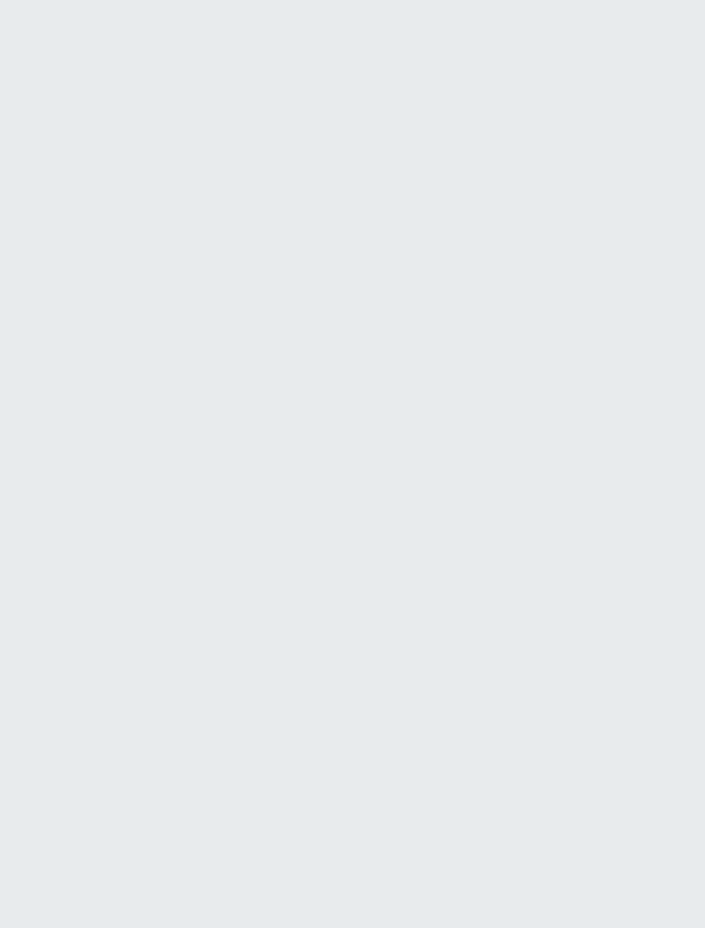
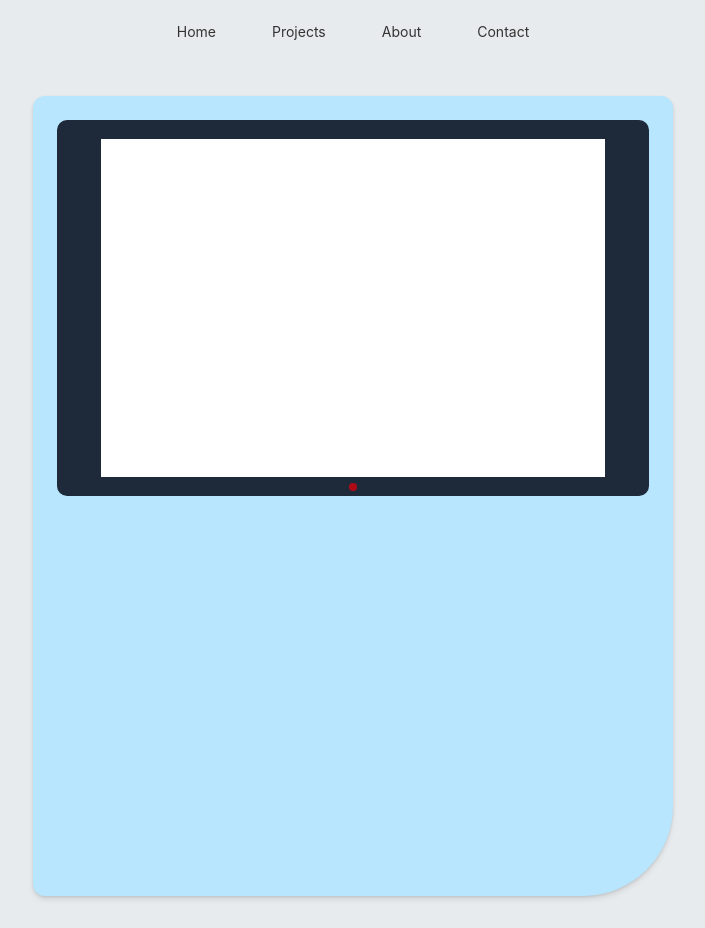
Before and after one commit to younes2808/portfolio, a React (Vite) app: page /secret in a window 1280 px wide. Before the commit this address had no page. Shown: the whole page, without its empty margins (287-992 px from the left). Before the commit the page ends 800 px from the top, so only its background shows below. Built offline with nearby package versions, Linux system fonts and the light colour scheme.

Commit message:
Jobber på å designe en gameboy

```diff
--- a/src/App.tsx
+++ b/src/App.tsx
@@ -1,17 +1,15 @@
 // App.tsx
 import { Routes, Route } from "react-router-dom";
 import Home from "./pages/Home";
-// import About from "";
-//import Resume from "./pages/Resume";
 import Projects from "./pages/Projects";
+import Games from "./pages/Games";
 
 function App() {
   return (
     <Routes>
       <Route path="/" element={<Home />} />
-      {/*<Route path="/about" element={<About />} />*/}
-      {/*<Route path="/resume" element={<Resume />} />*/}
       <Route path="/projects" element={<Projects />} />
+      <Route path="/secret" element={<Games />} />
     </Routes>
   );
 }
--- a/src/components/bentogrid.tsx
+++ b/src/components/bentogrid.tsx
@@ -53,6 +53,7 @@ const Bentogrid = () => {
 
         {/* Box 2 */}
         <div className="min-h-[200px] col-span-1 lg:col-span-4">
+          <Link to="/projects">
             <div className="group relative h-full w-full cursor-pointer overflow-hidden bg-white px-6 pt-10 pb-8 shadow-xl ring-1 ring-gray-500/5 transition-all duration-300 hover:-translate-y-1 hover:shadow-2xl rounded-3xl">
               <span className="absolute top-10 z-0 h-20 w-20 rounded-full bg-teal-500 transition-all duration-500 group-hover:scale-[30]"></span>
               <div className="relative z-10 h-full flex flex-col justify-between">
@@ -76,8 +77,8 @@ const Bentogrid = () => {
                 <div className="space-y-6 pt-5 text-base leading-7 text-gray-600 transition-all duration-500 group-hover:text-white/90">
                   <p>
                     This section highlights some of my personal and academic
-                  projects. Click through to see what I've built using different
-                  web technologies.
+                    projects. Click through to see what I've built using
+                    different web technologies.
                   </p>
                 </div>
                 <div className="pt-5 text-base font-semibold leading-7">
@@ -85,14 +86,14 @@ const Bentogrid = () => {
                     <a
                       href="#"
                       className="text-teal-500 transition-all duration-500 group-hover:text-white"
-                  ><Link to="/projects">
+                    >
                       Explore Projects &rarr;
-                    </Link>
                     </a>
                   </p>
                 </div>
               </div>
             </div>
+          </Link>
         </div>
 
         {/* Box 3 */}
@@ -139,6 +140,7 @@ const Bentogrid = () => {
 
         {/* Box 4 */}
         <div className="min-h-[290px] col-span-1 lg:col-span-2">
+          <Link to="/secret">
             <div className="group relative h-full w-full cursor-pointer overflow-hidden bg-white px-6 pt-10 pb-8 shadow-xl ring-1 ring-gray-500/5 transition-all duration-300 hover:-translate-y-1 hover:shadow-2xl rounded-3xl">
               <span className="absolute top-10 z-0 h-20 w-20 rounded-full bg-red-500 transition-all duration-500 group-hover:scale-[20]"></span>
               <div className="relative z-10 h-full flex flex-col justify-between">
@@ -200,7 +202,9 @@ const Bentogrid = () => {
                 </div>
               </div>
             </div>
+          </Link>
         </div>
+
       </div>
     </div>
   );
--- /dev/null
+++ b/src/pages/Games.tsx
@@ -0,0 +1,30 @@
+import Navbar from "./Navbar";
+
+const Games = () => {
+  return (
+    <>
+      {/* NAVBAR */}
+      <div className="w-full flex justify-center">
+        <Navbar />
+      </div>
+
+      {/* Gameboy Body */}
+      <div className="flex justify-center px-4 py-8">
+        <div className="w-full max-w-[640px] aspect-[4/5] bg-sky-200 rounded-l-lg rounded-tr-lg rounded-br-[90px] shadow-lg p-6 flex flex-col justify-between items-center">
+          {/* Screen */}
+          <div className="w-full h-1/2 bg-gray-800 rounded-md relative flex items-center justify-center text-white text-lg">
+            {/* White Inner Screen */}
+            <div className="w-[85%] h-[90%] bg-white flex items-center justify-center">
+              Game Screen
+            </div>
+
+            {/* Red button underneath */}
+            <div className="absolute top-[96.5%] left-1/2 -translate-x-1/2 w-2 h-2 bg-red-600 rounded-full animate-pulse"></div>
+          </div>
+        </div>
+      </div>
+    </>
+  );
+};
+
+export default Games;
```
Lines whose indentation alone changed are shown as unchanged.
